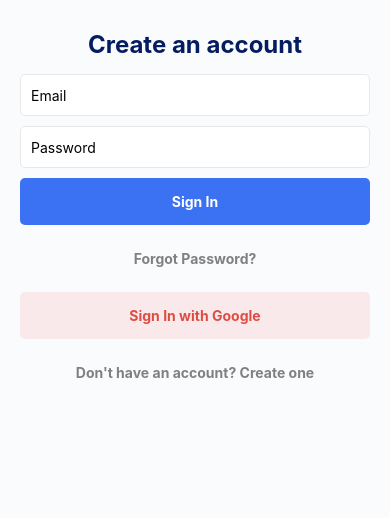
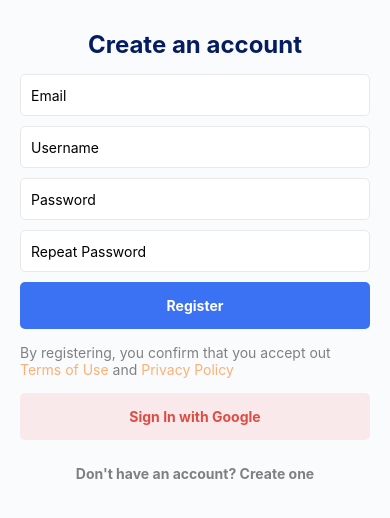
Before and after one commit to khademmilad/D_App, a React Native app in the folder frontend/: screen / in a window 390 px wide. Shown: the top 518 px of the page. Built offline with nearby package versions, Linux system fonts and the light colour scheme.

Commit message:
added custom inputs to signUp screen

```diff
--- a/frontend/src/screens/SignUp/SignUp.js
+++ b/frontend/src/screens/SignUp/SignUp.js
@@ -1,17 +1,17 @@
-import { View, Text, Image, StyleSheet, useWindowDimensions, ScrollView } from 'react-native'
+import { View, Text, StyleSheet, ScrollView } from 'react-native'
 import React, {useState} from 'react'
-import Logo from '../../../assets/images/logo.png'
 import CustomInput from '../../components/CustomInput/CustomInput'
 import CustomButton from '../../components/CustomButton/CustomButton'
 import BASE_URL from '../../../config'
 
 const SignUp = () => {
     const [email, setEmail] = useState('');
+    const [username, setUsername] = useState('');
     const [password, setPassword] = useState('');
+    const [password2, setPassword2] = useState('');
 
-    const {height} = useWindowDimensions();
 
-    const onSignInPressed = () => {
+    const onRegisterPressed = () => {
       // Prepare the data to be sent to the API
       const data = {
         email: email,
@@ -54,6 +54,14 @@
       console.warn("Sign up")
     }
 
+    const onTermsOfUsePressed = () => {
+      console.warn('onTermsOfUserPressd');
+    }
+
+    const onPrivacyPressed = () => {
+      console.warn('onPrivacyPressed');
+    }
+
   return (
     <ScrollView showsVerticalScrollIndicator={false}>
       <View style={styles.root}>
@@ -65,20 +73,29 @@
           setValue={setEmail}
         />
         <CustomInput
+          placeholder="Username"
+          value={username}
+          setValue={setUsername}
+        />
+        <CustomInput
           placeholder="Password"
           value={password}
           setValue={setPassword}
           secureTextEntry={true}
         />
-        <CustomButton
-          text="Sign In"
-          onPress={onSignInPressed}
+        <CustomInput
+          placeholder="Repeat Password"
+          value={password2}
+          setValue={setPassword2}
+          secureTextEntry={true}
         />
         <CustomButton
-          text="Forgot Password?"
-          onPress={onForgotPasswordPressed}
-          type="TERTIARY"
+          text="Register"
+          onPress={onRegisterPressed}
         />
+        <Text style={styles.text}>
+          By registering, you confirm that you accept out<Text style={styles.link} onPress={onTermsOfUsePressed}> Terms of Use</Text> and <Text style={styles.link} onPress={onPrivacyPressed}>Privacy Policy</Text>
+        </Text>
 
         <CustomButton
           text="Sign In with Google"
@@ -113,6 +130,13 @@
       fontWeight: 'bold',
       color: '#051C60',
       margin: 10,
+    },
+    text: {
+      color: 'gray',
+      marginVertical: 10,
+    },
+    link: {
+      color: '#FDB075',
     }
 })
 
```
